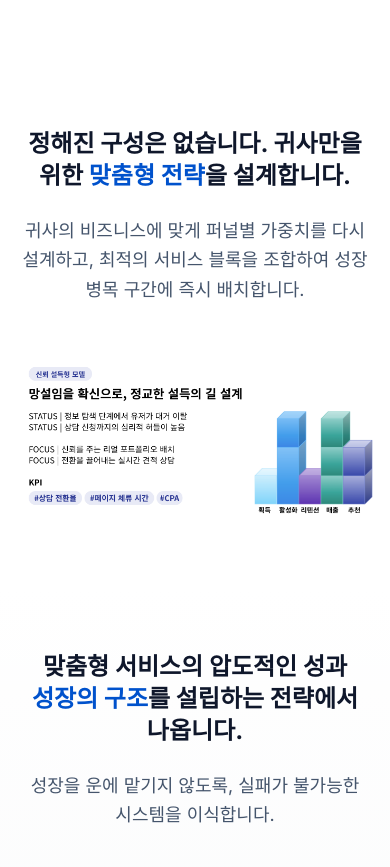
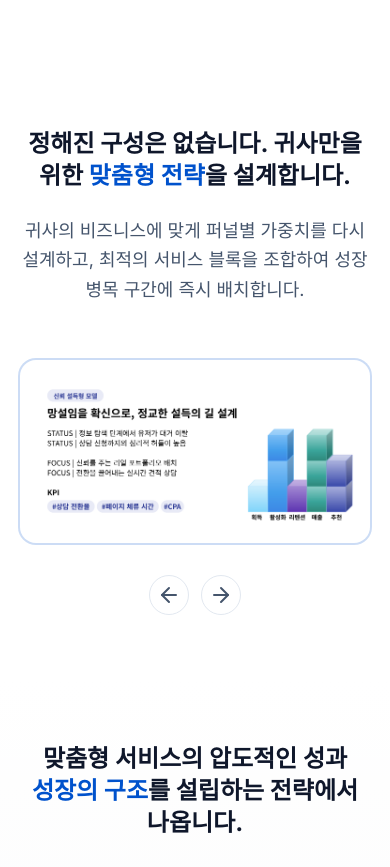
Before and after one commit to hyperbasak/startup-landing, a Next.js app: page / in a window 390 px wide. Shown: the part 3140-4007 px from the top of the page. Built offline with nearby package versions, Linux system fonts and the light colour scheme.

Commit message:
feat: implement interactive architecture carousel with drag support and responsive design

```diff
--- a/components/landing/customized-architecture-section.tsx
+++ b/components/landing/customized-architecture-section.tsx
@@ -1,6 +1,7 @@
 "use client";
 
-import { useEffect, useState } from "react";
+import { useCallback, useEffect, useRef, useState } from "react";
+import { ArrowLeft, ArrowRight } from "lucide-react";
 import Image from "next/image";
 import customizedArchitectureV1 from "./assets/customized_architecture_v1.png";
 import customizedArchitectureV2 from "./assets/customized_architecture_v2.png";
@@ -8,7 +9,7 @@ import customizedArchitectureV3 from "./assets/customized_architecture_v3.png";
 
 function SectionHeader() {
   return (
-    <div className="text-center max-w-5xl mx-auto mb-12 lg:mb-16">
+    <div className="max-w-7xl text-center max-w-5xl mx-auto mb-12 lg:mb-16">
       <h2 className="text-2xl sm:text-3xl lg:text-4xl font-bold text-slate-900 mb-6 [word-break:keep-all]">
         정해진 구성은 없습니다.{" "}
         <br className="hidden sm:block" />
@@ -29,28 +30,188 @@ const ARCHITECTURES = [
   { src: customizedArchitectureV3, alt: "맞춤형 아키텍처 V3" },
 ];
 
+const len = ARCHITECTURES.length;
+
+function wrap(index: number) {
+  return ((index % len) + len) % len;
+}
+
 function ArchitectureDiagram() {
-  const [activeIndex, setActiveIndex] = useState(0);
+  // Clone a full set on each side for seamless infinite loop
+  const extended = [
+    ...ARCHITECTURES,
+    ...ARCHITECTURES,
+    ...ARCHITECTURES,
+    ...ARCHITECTURES,
+    ...ARCHITECTURES,
+  ];
+  const offset = len * 2;
+  const totalItems = extended.length;
 
+  const [pos, setPos] = useState(offset); // starts at first real item
+  const [animate, setAnimate] = useState(true);
+  const [dragOffset, setDragOffset] = useState(0);
+  const dragStartX = useRef(0);
+  const isDragging = useRef(false);
+  const hasDragged = useRef(false);
+  const wrapperRef = useRef<HTMLDivElement>(null);
+
+  // Responsive: 1 visible on mobile, 3 on sm+
+  const [visibleCount, setVisibleCount] = useState(3);
   useEffect(() => {
-    const interval = setInterval(() => {
-      setActiveIndex((prev) => (prev + 1) % ARCHITECTURES.length);
-    }, 4000);
-    return () => clearInterval(interval);
+    const update = () => setVisibleCount(window.innerWidth < 1024 ? 1 : 3);
+    update();
+    window.addEventListener("resize", update);
+    return () => window.removeEventListener("resize", update);
   }, []);
 
+  const goNext = useCallback(() => {
+    setAnimate(true);
+    setPos((p) => p + 1);
+  }, []);
+
+  const goPrev = useCallback(() => {
+    setAnimate(true);
+    setPos((p) => p - 1);
+  }, []);
+
+  const handlePointerDown = useCallback((e: React.PointerEvent) => {
+    isDragging.current = true;
+    dragStartX.current = e.clientX;
+    setAnimate(false);
+    setDragOffset(0);
+  }, []);
+
+  const handlePointerMove = useCallback((e: React.PointerEvent) => {
+    if (!isDragging.current) return;
+    setDragOffset(e.clientX - dragStartX.current);
+  }, []);
+
+  const handlePointerUp = useCallback(
+    (e: React.PointerEvent) => {
+      if (!isDragging.current) return;
+      isDragging.current = false;
+      const diff = e.clientX - dragStartX.current;
+      hasDragged.current = Math.abs(diff) > 5;
+      setDragOffset(0);
+      setAnimate(true);
+
+      const w = (wrapperRef.current?.offsetWidth ?? 0) / visibleCount;
+      if (w > 0 && Math.abs(diff) > 50) {
+        const steps = Math.round(Math.abs(diff) / w) || 1;
+        setPos((p) => p + (diff > 0 ? -steps : steps));
+      }
+    },
+    [visibleCount]
+  );
+
+  // Always snap pos back to [offset, offset+len-1] after transition
+  useEffect(() => {
+    const canonical = wrap(pos - offset) + offset;
+    if (pos === canonical || !animate) return;
+    const timer = setTimeout(() => {
+      setAnimate(false);
+      setPos(canonical);
+    }, 700);
+    return () => clearTimeout(timer);
+  }, [pos, animate]);
+
+  // Auto-advance, paused while dragging
+  useEffect(() => {
+    if (isDragging.current) return;
+    const interval = setInterval(goNext, 4000);
+    return () => clearInterval(interval);
+  }, [pos, goNext, dragOffset]);
+
+  // translateX: center the item at `pos`
+  // Each item = 1/totalItems of the flex container
+  // Container width = totalItems/visibleCount * 100% of visible area
+  const centerIndex = Math.floor(visibleCount / 2);
+  const translatePct = ((centerIndex - pos) / totalItems) * 100;
+
+  // Compute effective fractional position for interpolated scale/opacity
+  const wrapperWidth = wrapperRef.current?.offsetWidth ?? 0;
+  const itemWidth = wrapperWidth / visibleCount;
+  const effectivePos =
+    itemWidth > 0 && dragOffset !== 0 ? pos - dragOffset / itemWidth : pos;
+
   return (
-    <div className="max-w-4xl mx-auto grid [&>*]:col-start-1 [&>*]:row-start-1">
-      {ARCHITECTURES.map((arch, i) => (
-        <Image
-          key={arch.alt}
-          src={arch.src}
-          alt={arch.alt}
-          className="w-full h-auto transition-opacity duration-2000"
-          style={{ opacity: i === activeIndex ? 1 : 0 }}
-          priority
-        />
-      ))}
+    <div className="w-full overflow-hidden">
+      {/* Slides */}
+      <div
+        ref={wrapperRef}
+        className="lg:p-8 touch-pan-y select-none cursor-grab active:cursor-grabbing"
+        onPointerDown={handlePointerDown}
+        onPointerMove={handlePointerMove}
+        onPointerUp={handlePointerUp}
+        onPointerLeave={handlePointerUp}
+      >
+        <div
+          className={`flex items-center py-2 ${animate
+            ? "transition-transform duration-700 ease-in-out"
+            : ""}`}
+          style={{
+            width: `${(totalItems / visibleCount) * 100}%`,
+            transform: `translateX(calc(${translatePct}% + ${dragOffset}px))`,
+          }}
+        >
+          {extended.map((arch, i) => {
+            const dist = Math.min(Math.abs(i - effectivePos), 1);
+            const isMobile = visibleCount === 1;
+            const scale = isMobile ? 1 - dist * 0.2 : 1.2 - dist * 0.45;
+            const opacity = isMobile ? 1 - dist : 1 - dist * 0.6;
+            const isCenter = dist < 0.5;
+            return (
+              <div
+                key={i}
+                className={`flex-shrink-0 px-1 sm:px-2 ${!isCenter ? "cursor-pointer" : ""}`}
+                style={{ width: `${100 / totalItems}%` }}
+                onClick={() => {
+                  if (hasDragged.current) {
+                    hasDragged.current = false;
+                    return;
+                  }
+                  if (i < pos) goPrev();
+                  else if (i > pos) goNext();
+                }}
+              >
+                <div
+                  className={`rounded-xl p-4 ${animate ? "transition-all duration-700" : ""} ${isCenter
+                    ? "ring-2 ring-primary/20"
+                    : "ring-1 ring-primary/20"}`}
+                  style={{ transform: `scale(${scale})`, opacity }}
+                >
+                  <Image
+                    src={arch.src}
+                    alt={arch.alt}
+                    className="w-full h-auto pointer-events-none"
+                    draggable={false}
+                    priority
+                  />
+                </div>
+              </div>
+            );
+          })}
+        </div>
+      </div>
+
+      {/* Arrow buttons */}
+      <div className="flex justify-center gap-3 mt-6">
+        <button
+          onClick={goPrev}
+          className="w-10 h-10 sm:w-12 sm:h-12 flex items-center justify-center rounded-full border border-slate-200 bg-white hover:bg-slate-50 transition-colors text-slate-600 hover:text-slate-900"
+          aria-label="이전"
+        >
+          <ArrowLeft />
+        </button>
+        <button
+          onClick={goNext}
+          className="w-10 h-10 sm:w-12 sm:h-12 flex items-center justify-center rounded-full border border-slate-200 bg-white hover:bg-slate-50 transition-colors text-slate-600 hover:text-slate-900"
+          aria-label="다음"
+        >
+          <ArrowRight />
+        </button>
+      </div>
     </div>
   );
 }
@@ -58,7 +219,7 @@ function ArchitectureDiagram() {
 export function CustomizedArchitectureSection() {
   return (
     <section className="py-16 lg:py-24 bg-white">
-      <div className="max-w-7xl mx-auto px-4 sm:px-6 lg:px-8">
+      <div className="max-w-full mx-auto px-4 sm:px-6 lg:px-8">
         <SectionHeader />
         <ArchitectureDiagram />
       </div>
```
